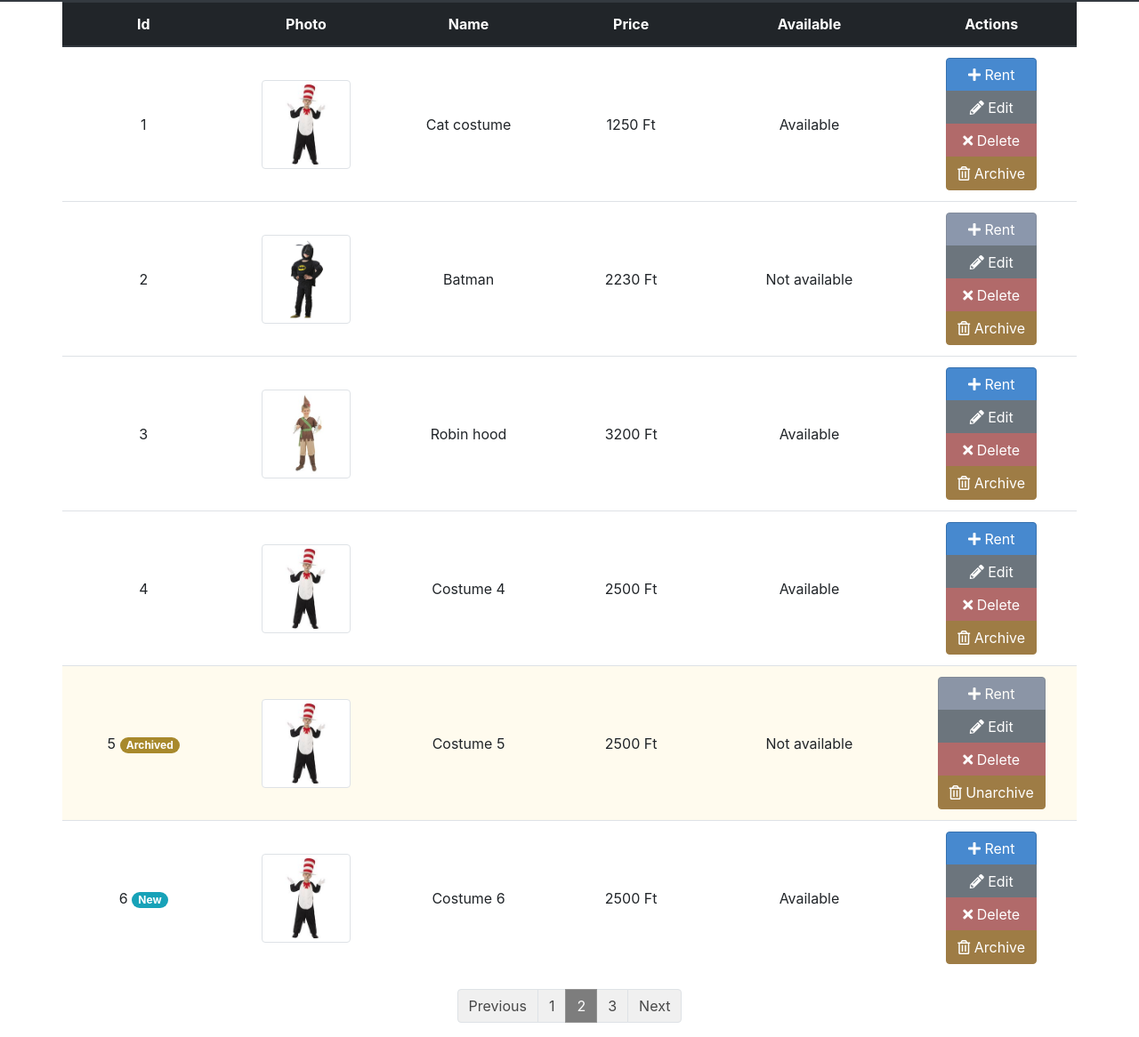
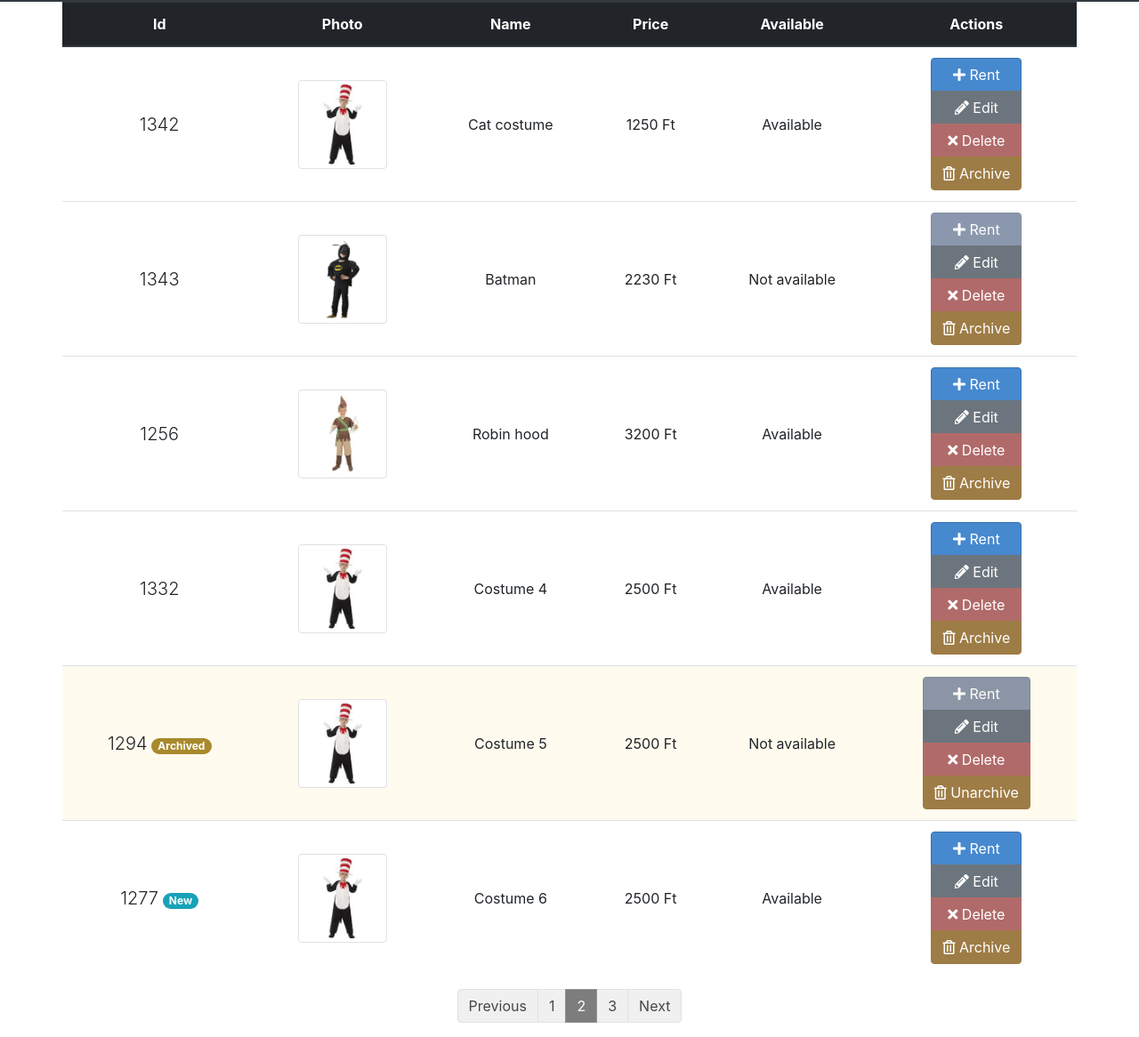
Before and after one commit to vorostamas/costumerenterdemo, a plain HTML site: page costumes.html in a window 1280 px wide. Shown: the part 54-1220 px from the top of the page at 89% size. Drawn offline with nearby package versions, Linux system fonts and the light colour scheme.

Commit message:
Costume id changes

```diff
--- a/costumes.html
+++ b/costumes.html
@@ -84,7 +84,9 @@
                         </thead>
                         <tbody id="costumesTableBody">
                             <tr>
-                                <td class="align-middle">1</td>
+                                <td class="align-middle">
+                                    <span class="lead">1342</span>
+                                </td>
                                 <td class="align-middle">
                                     <img src="./pictures/cat.jpg" class="thumbnail img-thumbnail" alt="Photo">
                                 </td>
@@ -116,7 +118,9 @@
                                 </td>
                             </tr>
                             <tr>
-                                <td class="align-middle">2</td>
+                                <td class="align-middle">
+                                    <span class="lead">1343</span>
+                                </td>
                                 <td class="align-middle">
                                     <img src="./pictures/batman.jpg" class="thumbnail img-thumbnail" alt="Photo">
                                 </td>
@@ -148,7 +152,9 @@
                                 </td>
                             </tr>
                             <tr>
-                                <td class="align-middle">3</td>
+                                <td class="align-middle">
+                                    <span class="lead">1256</span>
+                                </td>
                                 <td class="align-middle">
                                     <img src="./pictures/robinhood.jpg" class="thumbnail img-thumbnail" alt="Photo">
                                 </td>
@@ -180,7 +186,9 @@
                                 </td>
                             </tr>
                             <tr>
-                                <td class="align-middle">4</td>
+                                <td class="align-middle">
+                                    <span class="lead">1332</span>
+                                </td>
                                 <td class="align-middle">
                                     <img src="./pictures/cat.jpg" class="thumbnail img-thumbnail" alt="Photo">
                                 </td>
@@ -212,7 +220,8 @@
                                 </td>
                             </tr>
                             <tr class="table-warning">
-                                <td class="align-middle">5
+                                <td class="align-middle">
+                                    <span class="lead">1294</span>
                                     <span class="badge badge-pill badge-warning">Archived</span>
                                 </td>
                                 <td class="align-middle">
@@ -246,7 +255,7 @@
                                 </td>
                             </tr>
                             <tr>
-                                <td class="align-middle">6
+                                <td class="align-middle"><span class="lead">1277</span>
                                     <span class="badge badge-pill badge-info">New</span>
                                 </td>
                                 <td class="align-middle">
--- a/style.css
+++ b/style.css
@@ -26,10 +26,6 @@ table {
 
  .orders .col {
     padding: unset;
-}
-
-td {
-    max-width: 80px;
 }
 
  /* BUTTONS */
```
Also changed, not shown: index.html (+12 -6 lines).
